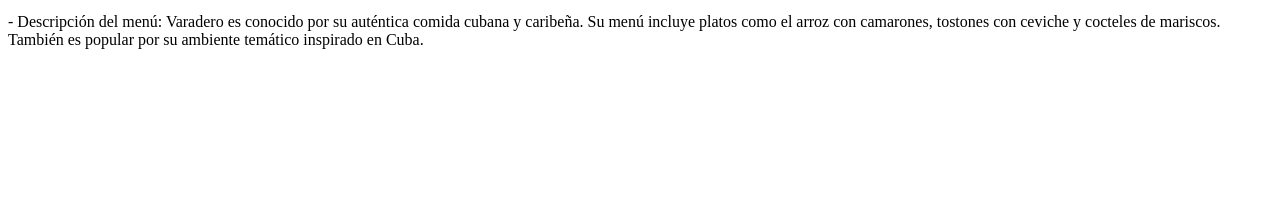
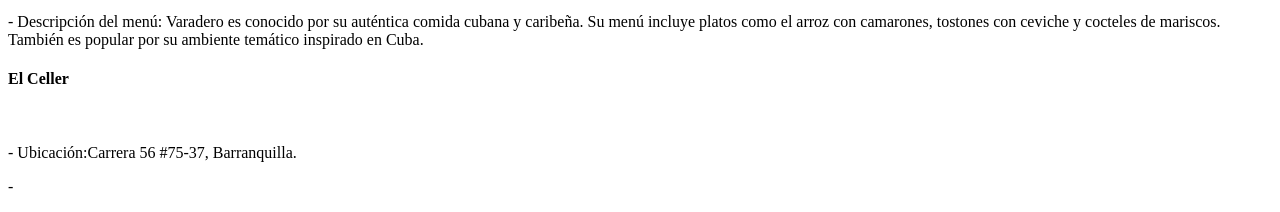
Before and after one commit to Josemiguel47/Punto5, a plain HTML site: page index.html in a window 1280 px wide. Shown: the part 917-1129 px from the top of the page. Before the commit the page ends 985 px from the top, so only its background shows below. Drawn offline with Linux system fonts and the light colour scheme.

Commit message:
sexto commit

```diff
--- a/index.html
+++ b/index.html
@@ -18,6 +18,10 @@
     <p>- Ubicación: Carrera 51B #79-97, Barranquilla.</p>
     <p>- Descripción del menú: Varadero es conocido por su auténtica comida cubana y caribeña. Su menú incluye platos como el arroz con camarones, tostones con ceviche y cocteles de mariscos. También es popular por su ambiente temático inspirado en Cuba.</p>
 
-    <h3></h3>
+    <h4>El Celler</h4>
+    <img src="" alt="">
+    <p>- Ubicación:Carrera 56 #75-37, Barranquilla.</p>
+    <p>- </p>
+
 </body>
 </html>
```
